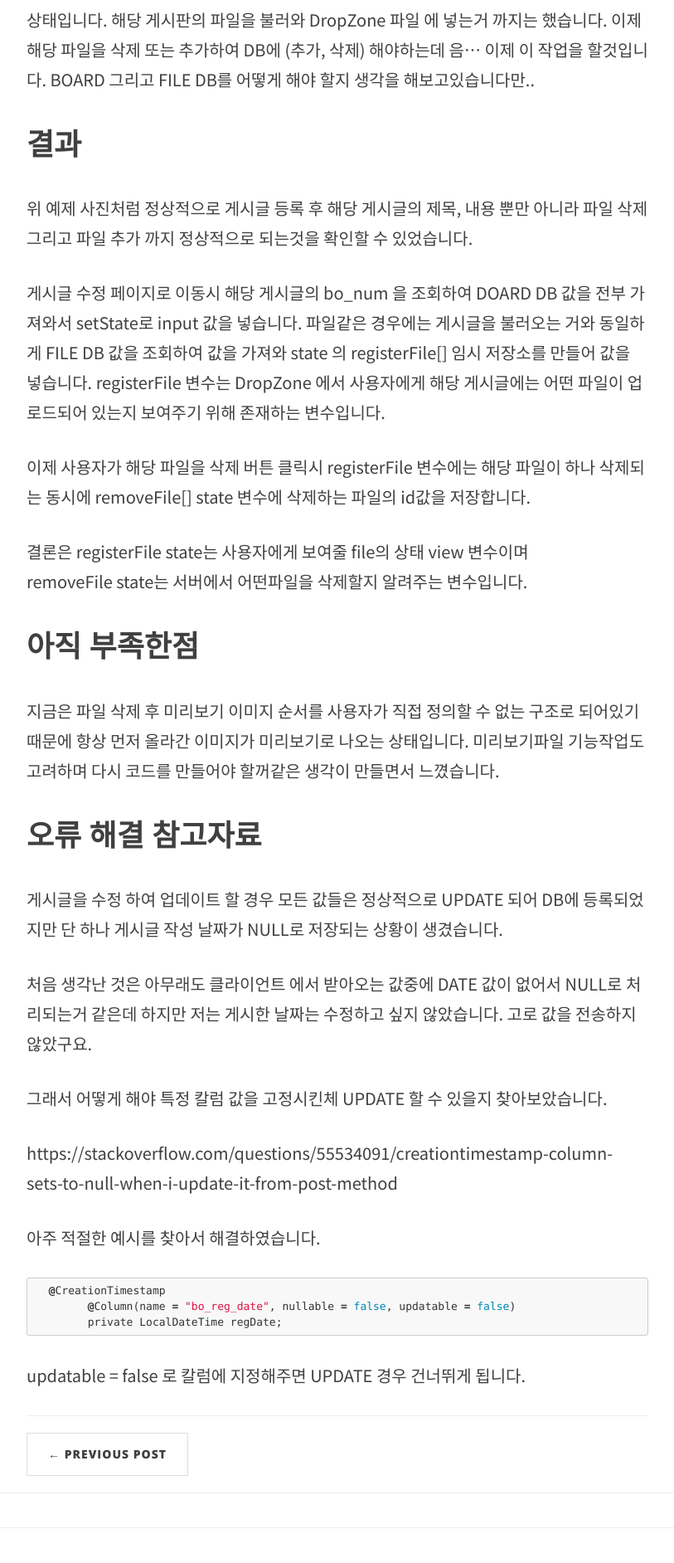
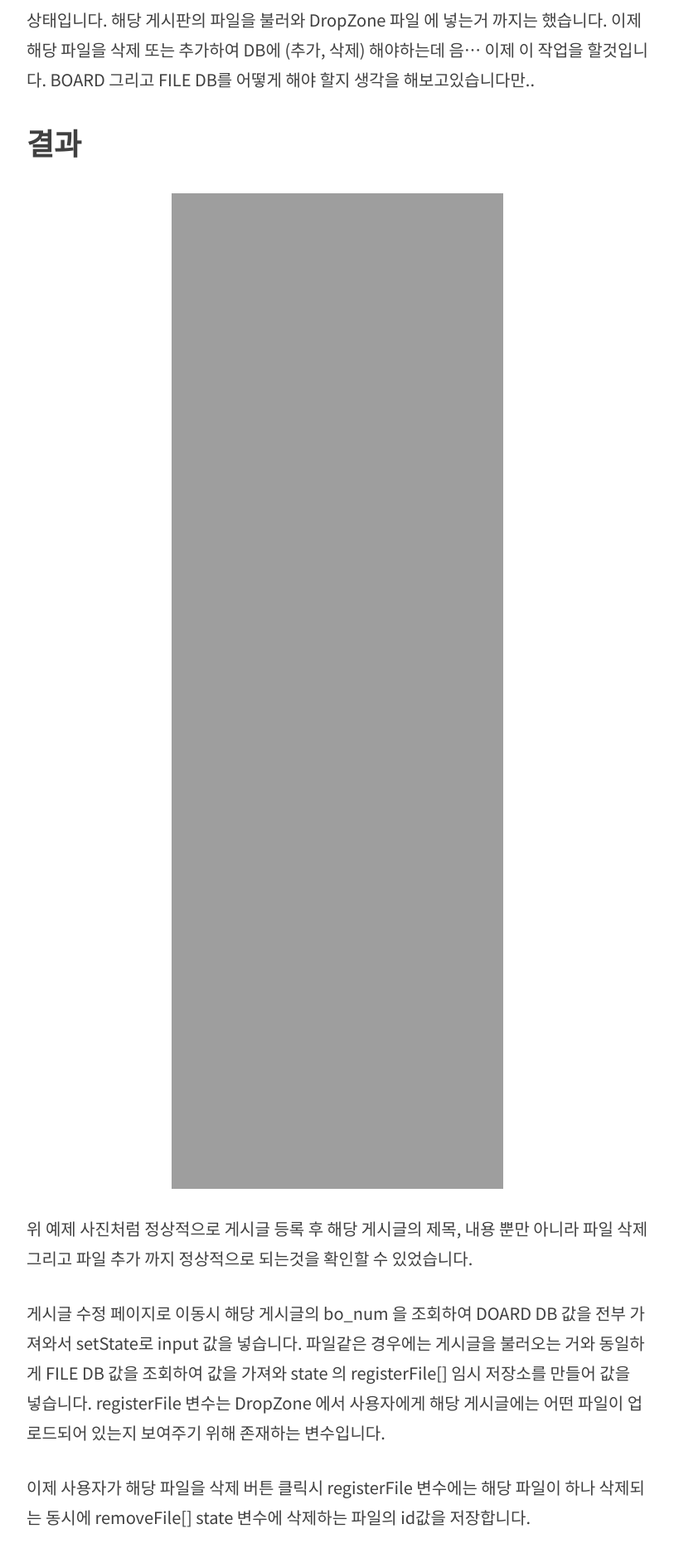
Before and after one commit to alalstjr/jjunpro.github.io, a Jekyll site: the page built from _posts/2019-07-04-포트폴리오 제작 일지-02.md, in a window 1280 px wide. Shown: the part 1294-3178 px from the top of the page at 83% size, without its empty margins (233-1046 px from the left). Built offline with Jekyll 4.4.1, drawn with Linux system fonts in a browser that asks for light colours; nearby versions of some CDN libraries; comment, search, counter and statistics services are not loaded.

Commit message:
Update 2019-07-04-포트폴리오 제작 일지-02.md

```diff
--- a/_posts/2019-07-04-포트폴리오 제작 일지-02.md
+++ b/_posts/2019-07-04-포트폴리오 제작 일지-02.md
@@ -26,6 +26,11 @@ BOARD 그리고 FILE DB를 어떻게 해야 할지 생각을 해보고있습니
 
 # 결과
 
+![Description](https://alalstjr.github.io/jjunpro.github.io/img/2019/07/2019-07-04-1.png)
+![Description](https://alalstjr.github.io/jjunpro.github.io/img/2019/07/2019-07-04-2.png)
+![Description](https://alalstjr.github.io/jjunpro.github.io/img/2019/07/2019-07-04-3.png)
+![Description](https://alalstjr.github.io/jjunpro.github.io/img/2019/07/2019-07-04-4.png)
+
 위 예제 사진처럼 정상적으로 게시글 등록 후 해당 게시글의 제목, 내용 뿐만 아니라
 파일 삭제 그리고 파일 추가 까지 정상적으로 되는것을 확인할 수 있었습니다.
 
```
Also changed, not shown: other parts of _posts/2019-07-04-포트폴리오 제작 일지-02.md (+2 -0 lines).
